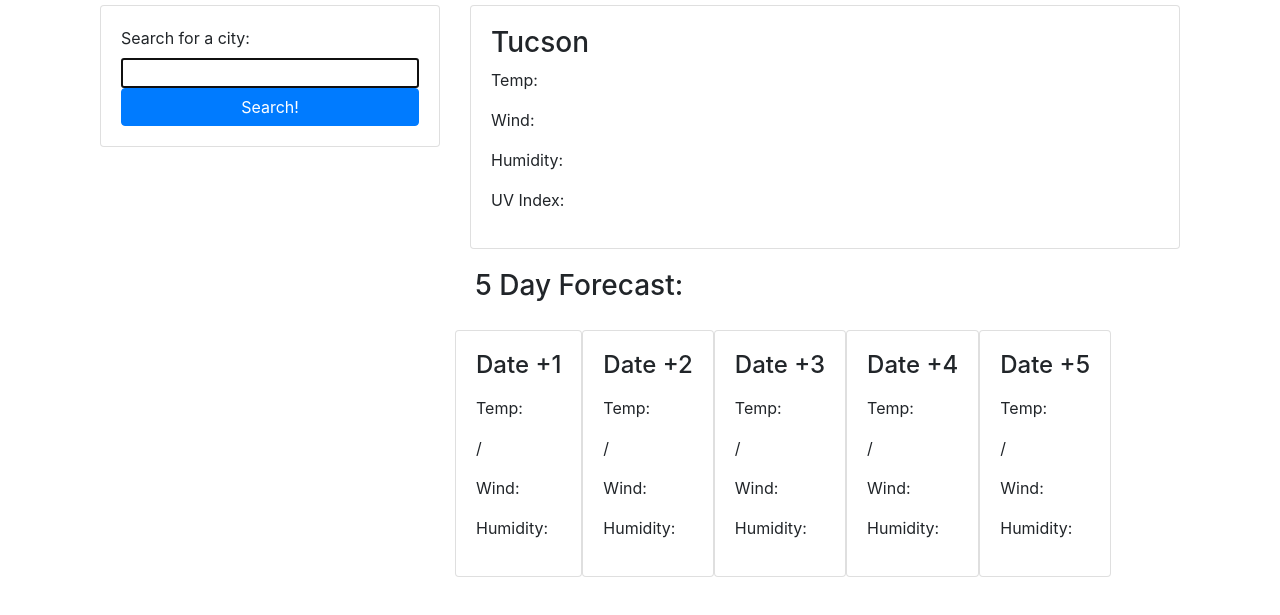
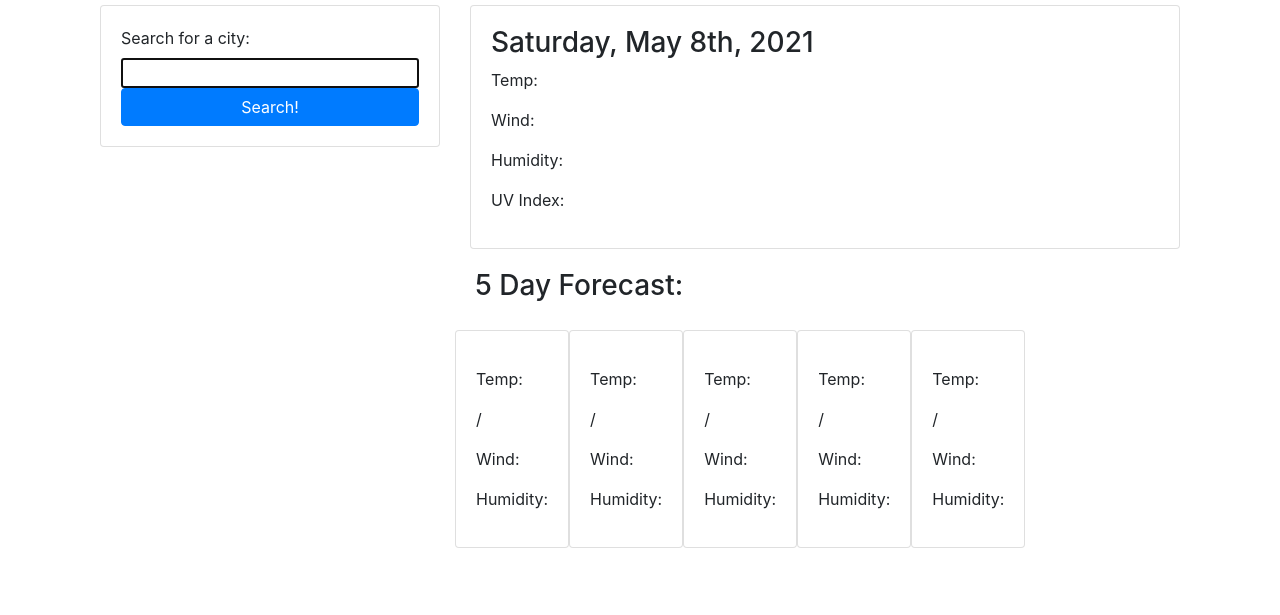
Before and after one commit to pablodlc/weather-dashboard, a plain HTML site: page index.html in a window 1280 px wide. Shown: the part 51-666 px from the top of the page. Drawn offline with nearby package versions, Linux system fonts and the light colour scheme.

Commit message:
moment.js successfully incorporated into app

```diff
--- a/assets/script/script.js
+++ b/assets/script/script.js
@@ -1,6 +1,12 @@
+// Declarations for Open Weather API requests
 const formEl = document.querySelector("#user-form");
 const cityEl = document.querySelector("#citysearch");
 let city = "";
+
+// Declarations for Moment.js API requests
+// Setting empty vars to pass info to later to display current date and time
+let datetime = null,
+    date = null;
 
 // var apiUrl2 = 'https://api.openweathermap.org/data/2.5/onecall?lat=' + lat + '&lon=' + lon + '&exclude=minutely,hourly&appid=' + apiKey + '&units=imperial';
 
@@ -54,6 +60,8 @@ const oneCall = function (lat, lon) {
 
 const fiveDay = function (data) {
     for (let i = 0; i < 5; i++) {
+        let cardDate = new Date(data.daily[i + 1].dt * 1000).toLocaleDateString("en-US");
+        $("#date" + i).html(cardDate);
         $("#icon" + i).html("<img src='https://openweathermap.org/img/wn/" + data.daily[i].weather[0].icon + ".png'>");
         $("#max" + i).html(data.daily[i].temp.max);
         $("#min" + i).html(data.daily[i].temp.min);
@@ -96,3 +104,35 @@ const searchHandler = function (event) {
 }
 
 formEl.addEventListener("submit", searchHandler);
+
+let currentHour = moment().format("H");
+setInterval(function (i) {
+    // This will cycle through all elements with ".dynamic"
+    $(".dynamic").each(function (i) {
+
+        // The iterator starts at 0. Adding 9 to iterator because the app starts at 9am
+        var offsetter = parseInt([i]) + 9;
+
+        // Comparing offsetter to currentHour and adding classes to the ".dynamic"s accordingly
+        if (offsetter < currentHour) {
+            $(this).addClass("past");
+        } else if (offsetter > currentHour) {
+            $(this).addClass("future");
+        } else {
+            $(this).addClass("present");
+        }
+    }), 60000
+});
+
+let update = function () {
+    date = moment(new Date())
+    datetime.html(date.format('dddd, MMMM Do, YYYY'));
+};
+
+// Declaring a function that fires when the document has finished loading
+$(document).ready(function () {
+    // Putting `#datetime` in a variable, then using `update()` and `setInterval()` to update the displayed time in it every second
+    datetime = $('#datetime')
+    update();
+    setInterval(update, 60000);
+});
--- a/index.html
+++ b/index.html
@@ -55,7 +55,7 @@
             <div class="col-md-8">
                 <div class="card">
                     <div class="card-body">
-                        <h3 id="city">Tucson</h3>
+                        <h3><span id="city"></span> <span id="datetime"></span></h3>
                         <p>Temp: <span id="temp"></span></p>
                         <p>Wind: <span id="wind"></span></p>
                         <p>Humidity: <span id="humid"></span></p>
@@ -71,7 +71,7 @@
                     <!-- Day 1 of 5-Day Forecast -->
                     <div class="card">
                         <div class="card-body">
-                            <h4 class="card-title" id="card0">Date +1</h4>
+                            <h4 class="card-title" id="date0"></h4>
                             <p id="icon0"></p>
                             <p>Temp: <span id="max0"></span></p>/<span id="min0"></span></p>
                             <p>Wind: <span id="wind0"></span></p>
@@ -82,7 +82,7 @@
                     <!-- Day 2 of 5-Day Forecast -->
                     <div class="card">
                         <div class="card-body">
-                            <h4 class="card-title" id="card1">Date +2</h4>
+                            <h4 class="card-title" id="date1"></h4>
                             <p id="icon1"></p>
                             <p>Temp: <span id="max1"></span></p>/<span id="min1"></span></p>
                             <p>Wind: <span id="wind1"></span></p>
@@ -93,7 +93,7 @@
                     <!-- Day 3 of 5-Day Forecast -->
                     <div class="card">
                         <div class="card-body">
-                            <h4 class="card-title" id="card2">Date +3</h4>
+                            <h4 class="card-title" id="date2"></h4>
                             <p id="icon2"></p>
                             <p>Temp: <span id="max2"></span></p>/<span id="min2"></span></p>
                             <p>Wind: <span id="wind2"></span></p>
@@ -104,7 +104,7 @@
                     <!-- Day 3 of 5-Day Forecast -->
                     <div class="card">
                         <div class="card-body">
-                            <h4 class="card-title" id="card3">Date +4</h4>
+                            <h4 class="card-title" id="date3"></h4>
                             <p id="icon3"></p>
                             <p>Temp: <span id="max3"></span></p>/<span id="min3"></span></p>
                             <p>Wind: <span id="wind3"></span></p>
@@ -114,7 +114,7 @@
 
                     <div class="card">
                         <div class="card-body">
-                            <h4 class="card-title" id="card4">Date +5</h4>
+                            <h4 class="card-title" id="date4"></h4>
                             <p id="icon4"></p>
                             <p>Temp: <span id="max4"></span></p>/<span id="min4"></span></p>
                             <p>Wind: <span id="wind4"></span></p>
@@ -128,6 +128,7 @@
     </main>
 
     <body>
+        <script src="https://cdnjs.cloudflare.com/ajax/libs/moment.js/2.24.0/moment.min.js"></script>
         <script src="https://cdnjs.cloudflare.com/ajax/libs/jquery/3.2.1/jquery.min.js"></script>
         <script src="./assets/script/script.js"></script>
     </body>
```
